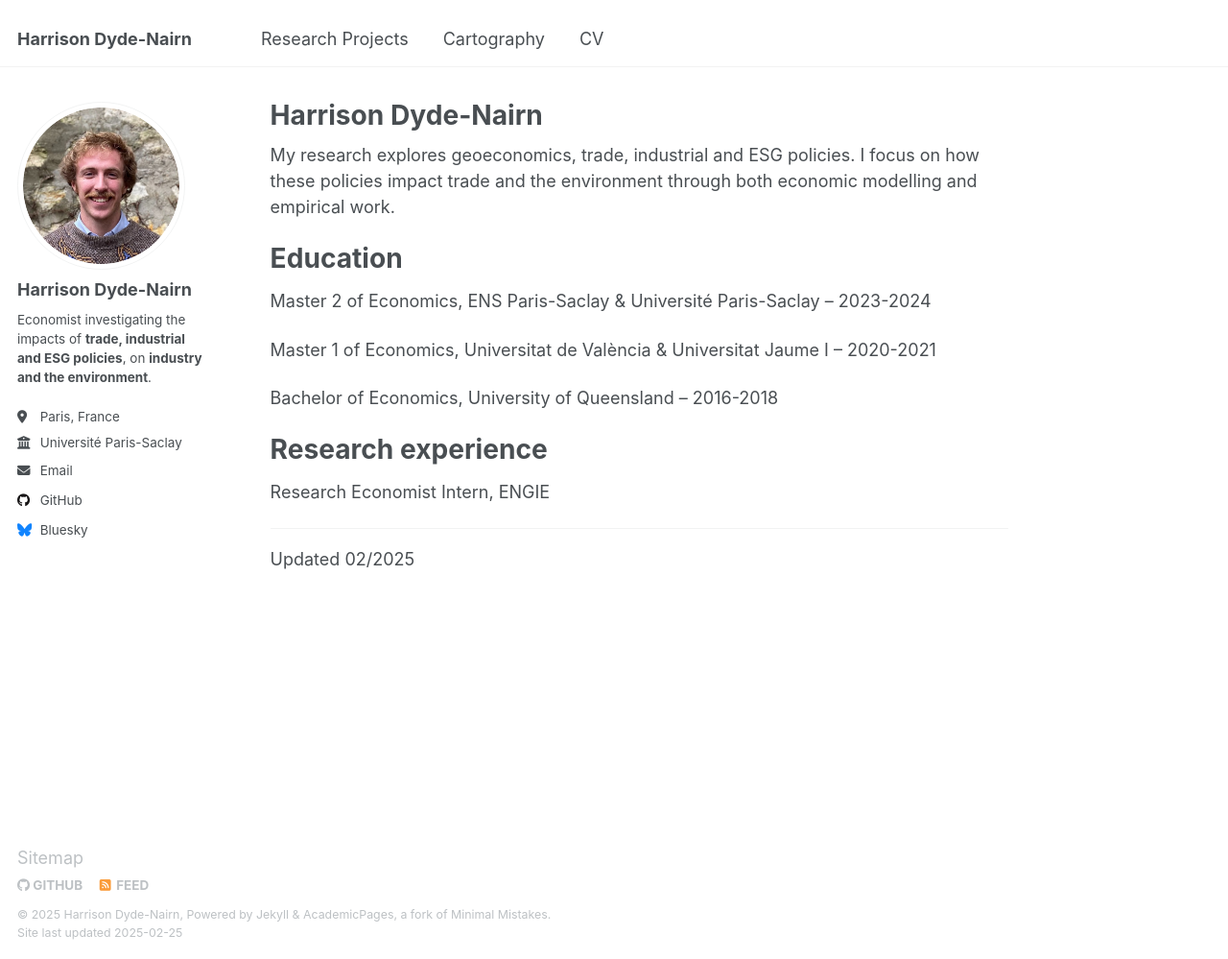
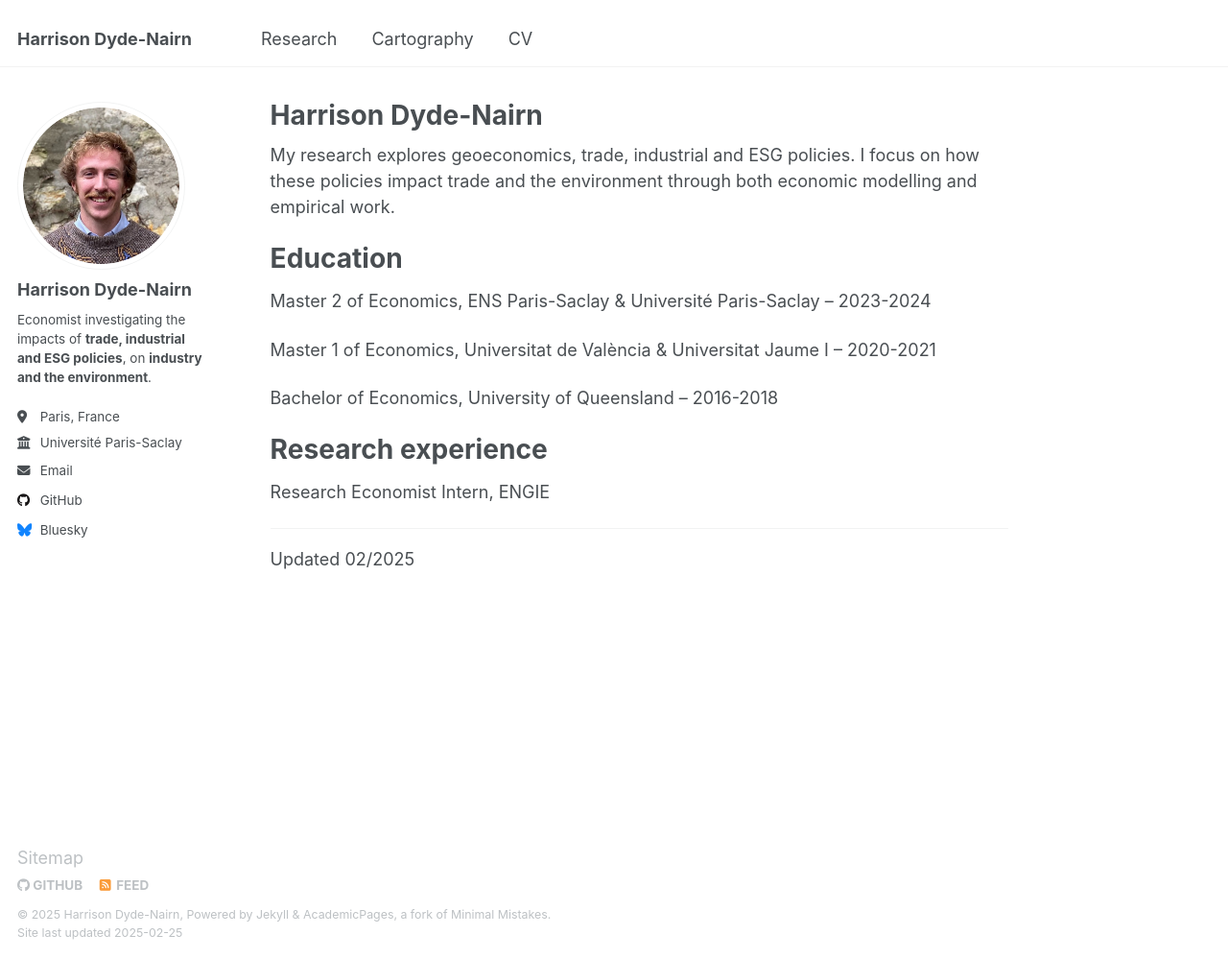
Before and after one commit to hdydenairn/hdydenairn.github.io, a Jekyll site: the page built from _pages/about.md, in a window 1280 px wide and 999 px high. Shown: the whole window at 96% size. Built offline with Jekyll 4.4.1, drawn with Linux system fonts in a browser that asks for light colours.

Commit message:
Update navigation.yml

```diff
--- a/_data/navigation.yml
+++ b/_data/navigation.yml
@@ -5,8 +5,8 @@
 # prevent it from being included in the site.
 
 main:
-  - title: "Research Projects"
-    url: /projects/
+  - title: "Research"
+    url: /research/
 
   - title: "Cartography"
     url: /cartography/
```
